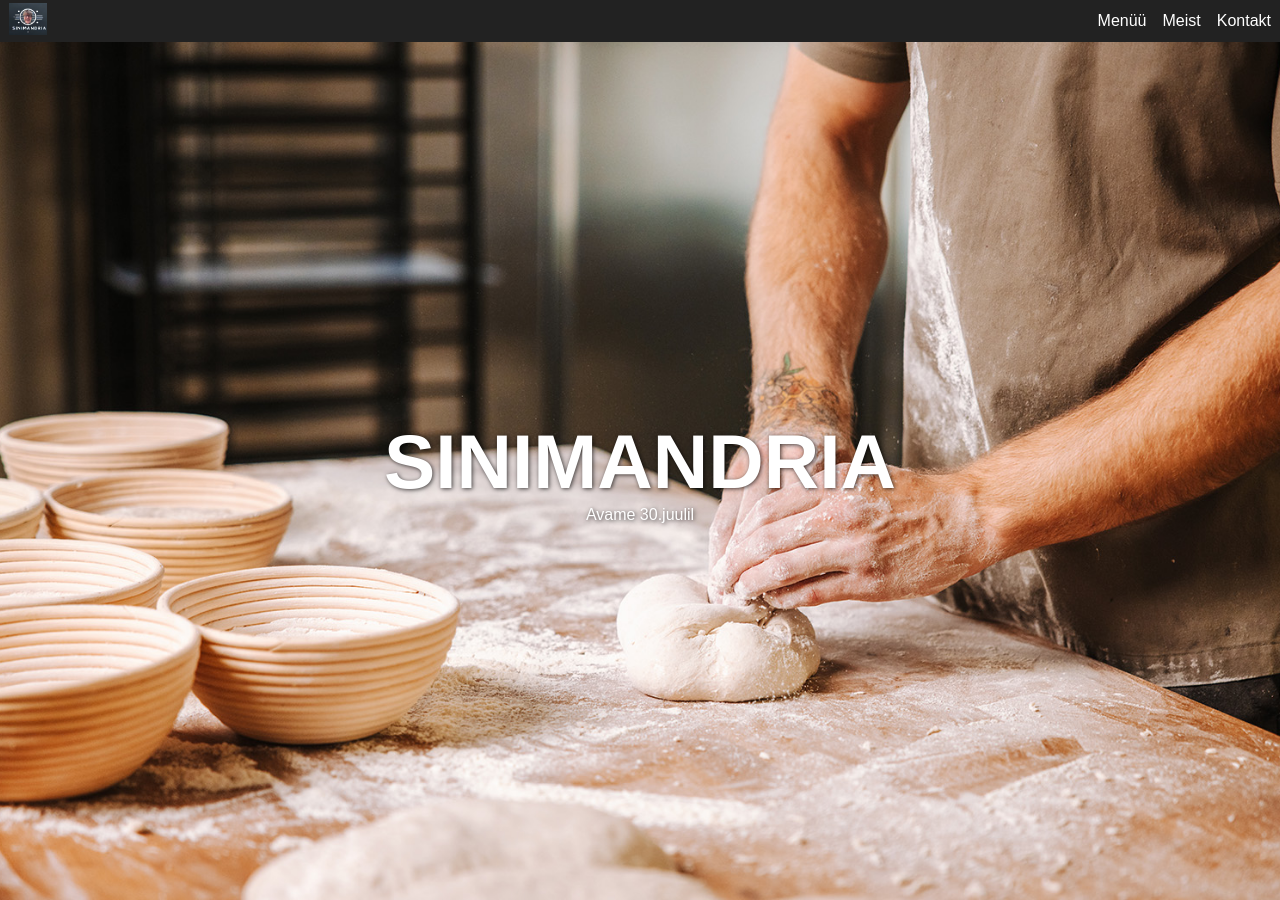
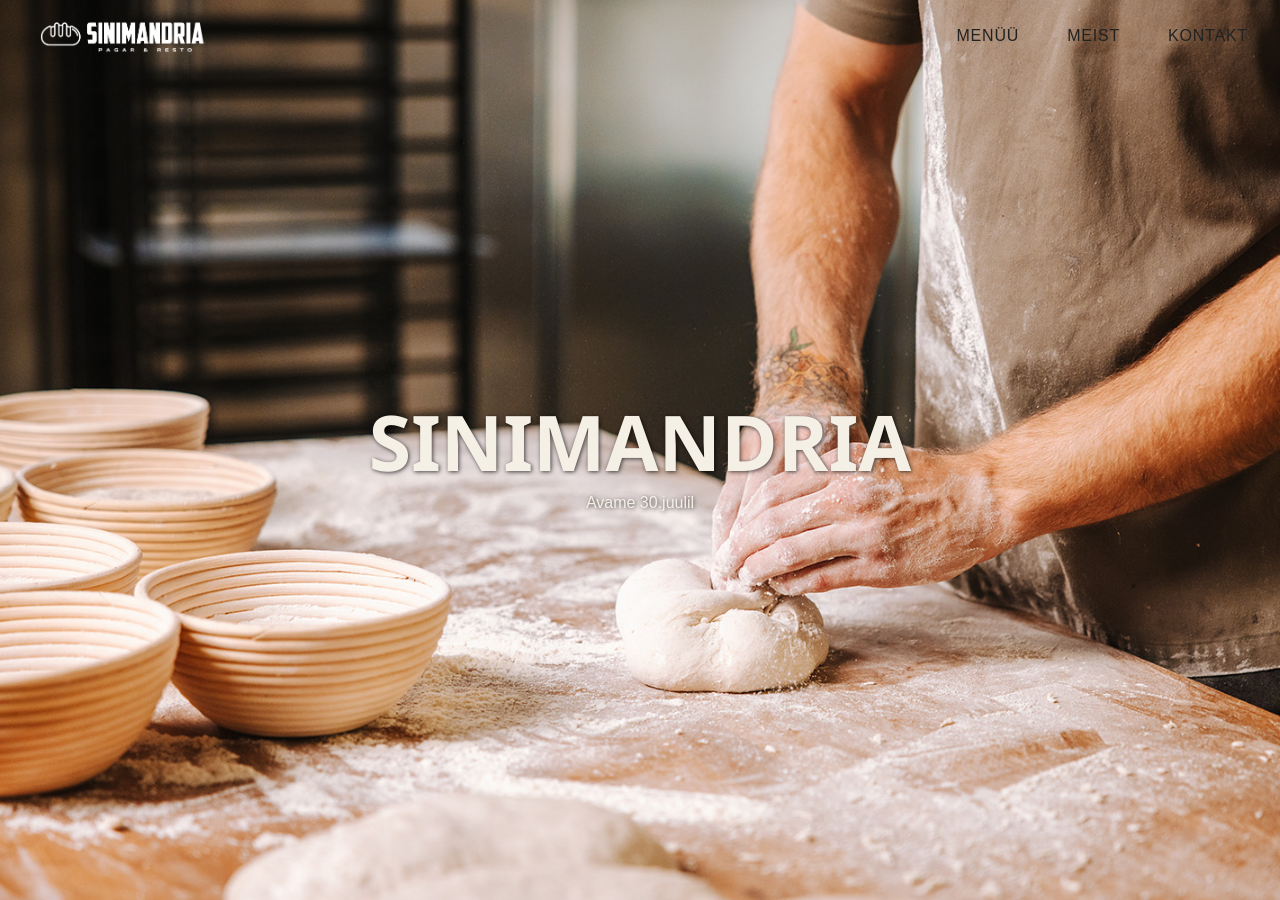
Before and after one commit to m-tu/sinimandria, a Jekyll site: the page built from pages/index.markdown, in a window 1280 px wide and 900 px high. Built offline with Jekyll 4.4.1, drawn with Linux system fonts in a browser that asks for light colours.

Commit message:
New menu

```diff
--- a/_includes/header.html
+++ b/_includes/header.html
@@ -1,7 +1,8 @@
 <header>
     <div class="header-left">
       <a href="{{ '/' | relative_url }}">
-        <img src="{{ '/assets/images/logo.png' | relative_url }}" alt="Restaurant Logo">
+        <img src="{{ '/assets/images/noBgWhiteLogo.png' | relative_url }}" alt="Restaurant Logo" class="logo logo-white">
+        <img src="{{ '/assets/images/noBgBlack.png' | relative_url }}" alt="Logo" class="logo logo-black">
       </a>
     </div>
     <button id="nav-toggle" class="nav-toggle">☰</button>
--- a/_layouts/content.html
+++ b/_layouts/content.html
@@ -23,7 +23,7 @@
     });
   </script>
 </head>
-<body>
+<body class="no-hero">
 
   {%- include header.html -%}
 
--- a/_sass/style.scss
+++ b/_sass/style.scss
@@ -3,34 +3,36 @@
   padding: 0;
   box-sizing: border-box;
 }
+
 body, html {
   font-family: Arial, sans-serif;
+  background: #f5f0e6;
 }
-body {
-  padding-top: 40px;
-}
+
 header {
   display: flex;
+  align-items: center;
   justify-content: space-between;
-  align-items: center;
-  padding: 3px 9px;
-  background-color: #222;
-  color: #fff;
+  padding: 1rem 2rem;
+  background-color: transparent;
   position: fixed;
   width: 100%;
   top: 0;
   z-index: 1000;
-  flex-wrap: nowrap;
+  transition: background-color 0.3s ease, box-shadow 0.3s ease;
 }
-.header-left {
-  display: flex;
-  align-items: center;
-  gap: 1rem;
+
+header.scrolled {
+  background-color: rgba(245, 240, 230, 0.95);
+  box-shadow: 0 2px 4px rgba(0, 0, 0, 0.1);
 }
-header a img {
-  height: 32px;
+
+.header-left img {
+  height: 40px;
+  width: auto;
   max-width: 100%;
 }
+
 .nav-toggle {
   display: none;
   align-items: center;
@@ -44,32 +46,59 @@
   font-size: 1.5rem;
   margin-left: auto;
 }
+
 nav {
   display: flex;
-  flex-direction: row;
-  gap: 1rem;
+  gap: 3rem;
   align-items: center;
+  margin-left: auto;
 }
+
 nav a {
-  color: #fff;
+  color: #222;
   text-decoration: none;
+  text-transform: uppercase;
+  letter-spacing: 0.05em;
 }
+
 nav a:visited {
   color: #fff;
 }
+
 nav a:hover {
   color: #ddd;
 }
+
+.logo {
+  height: 40px;
+  width: auto;
+  display: none;
+}
+
+.logo-white {
+  display: block;
+}
+
+.no-hero .logo-white {
+  display: none;
+}
+
+.no-hero .logo-black {
+  display: block;
+}
+
 @media (max-width: 768px) {
   .nav-toggle {
     display: inline-flex;
   }
+
   header {
     flex-direction: row;
     align-items: center;
     justify-content: space-between;
     flex-wrap: nowrap;
   }
+
   .nav-toggle {
     display: inline-flex;
     align-items: center;
@@ -80,6 +109,7 @@
     flex-shrink: 0;
     margin-left: auto;
   }
+
   nav {
     display: none;
     flex-direction: column;
@@ -92,8 +122,27 @@
     padding: 1rem;
     z-index: 999;
   }
+
   nav.open {
     display: flex;
+  }
+
+  footer {
+    flex-direction: column;
+    align-items: flex-start;
+  }
+
+  .footer-right {
+    margin-top: 1rem;
+  }
+
+  .footer-left {
+    flex-direction: column;
+    gap: 0.5rem;
+  }
+
+  .section {
+    flex-direction: column;
   }
 }
 
@@ -102,42 +151,69 @@
   margin: 0 auto;
   padding: 2rem;
 }
+
+.no-hero .content-page {
+  padding-top: 96px
+}
+
+body.no-hero header {
+  // background-color: #e0d9cc; /* Slightly darker than #f5f0e6 for contrast */
+  box-shadow: 0 2px 4px rgba(0, 0, 0, 0.08);
+}
+
+body.no-hero nav a {
+  color: #222;
+}
+
+body.no-hero nav a:hover {
+  color: #000;
+}
+
 .content-page img {
   max-width: 100%;
   height: auto;
   margin: 1rem 0;
 }
-.content-page h1, .content-page h2, .content-page p {
+
+.content-page h1,
+.content-page h2,
+.content-page p {
   margin-bottom: 1rem;
 }
+
 .menu-item {
   margin-bottom: 2rem;
   border-bottom: 1px solid #ddd;
   padding-bottom: 1rem;
 }
+
 .menu-item h2 {
   display: flex;
   justify-content: space-between;
   align-items: baseline;
   font-size: 1.25rem;
 }
+
 .menu-item .price {
   font-weight: bold;
   font-size: 1rem;
   margin-left: 1rem;
   color: #444;
 }
+
 .menu-item p {
   margin-top: 0.5rem;
   color: #333;
 }
+
 .highlight-box {
-  background: #f9f9f9;
+  background: #f5f0e6;
   border-left: 4px solid #ccc;
   padding: 1rem;
   margin: 1rem 0;
   font-style: italic;
 }
+
 footer {
   background: #222;
   color: white;
@@ -147,44 +223,34 @@
   align-items: center;
   flex-wrap: wrap;
 }
+
 .footer-left {
   display: flex;
   flex-direction: row;
   gap: 2rem;
   flex-wrap: wrap;
 }
+
 .footer-right {
   display: flex;
   align-items: center;
 }
+
 .footer-right a {
   color: white;
   margin-left: 1rem;
   text-decoration: none;
 }
-@media (max-width: 768px) {
-  footer {
-    flex-direction: column;
-    align-items: flex-start;
-  }
-  .footer-right {
-    margin-top: 1rem;
-  }
-  .footer-left {
-    flex-direction: column;
-    gap: 0.5rem;
-  }
-}
 
 .hero {
-  height: calc(100vh - 40px);
+  height: 100vh;
   background: url($baseurl + '/assets/images/hero.jpg') no-repeat center center/cover;
   display: flex;
   justify-content: center;
   align-items: center;
   text-align: center;
-  color: white;
-  text-shadow: 1px 1px 4px rgba(0,0,0,0.7);
+  color: #f5f0e6;
+  text-shadow: 1px 1px 4px rgba(0, 0, 0, 0.7);
 }
 
 .hero-content {
@@ -192,21 +258,26 @@
   flex-direction: column;
   align-items: center;
 }
+
 .hero h1 {
+  font-family: "Segoe UI", "Helvetica Neue", "Liberation Sans", Arial, sans-serif;
   font-size: clamp(2.5rem, 6vw, 5rem);
 }
+
 .section {
   display: flex;
   flex-wrap: wrap;
   min-height: 100vh;
   width: 100%;
 }
+
 .section img {
   flex: 1 1 50%;
   width: 100%;
   object-fit: cover;
   min-width: 300px;
 }
+
 .section .text {
   flex: 1 1 50%;
   min-width: 300px;
@@ -215,7 +286,7 @@
   flex-direction: column;
   align-items: center;
   justify-content: center;
-  background: #f4f4f4;
+  background: #f5f0e6;
 }
 
 .section h2 {
@@ -246,10 +317,3 @@
   background-color: #444;
   transform: translateY(-2px);
 }
-
-
-@media (max-width: 768px) {
-  .section {
-    flex-direction: column;
-  }
-}
```
Also changed, not shown: _layouts/default.html (+21 -0 lines), assets/images/logo.png (deleted), assets/images/noBgBlack.png (added), assets/images/noBgWhiteLogo.png (added). Lines whose indentation alone changed are shown as unchanged.
